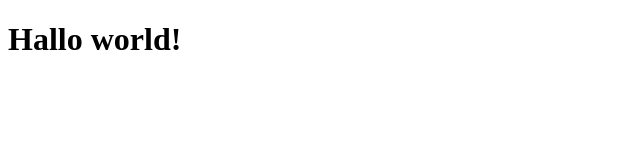
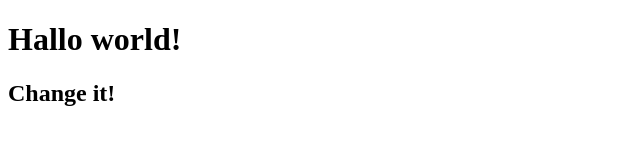
Before and after one commit to myka1o/git02, a plain HTML site: page index.html in a window 1280 px wide. Shown: the whole page, without its empty margins (0-640 px from the left). Drawn offline with Linux system fonts and the light colour scheme.

Commit message:
test index.html mod from work

```diff
--- a/index.html
+++ b/index.html
@@ -5,6 +5,7 @@
 </head>
 <body>
     <h1>Hallo world!</h1>
+    <h2>Change it!</h2>
 </body>
 
 </html>
```
